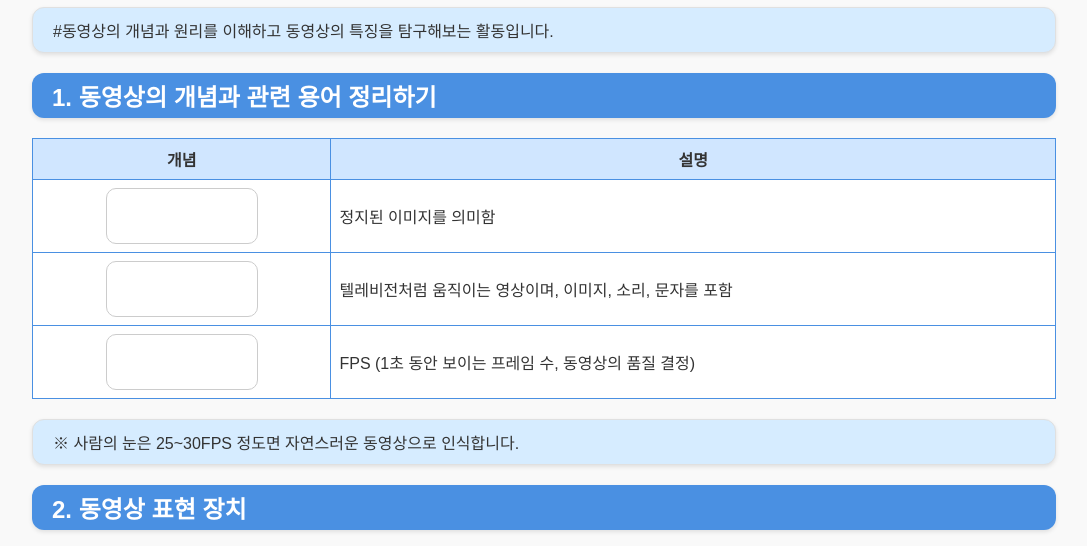
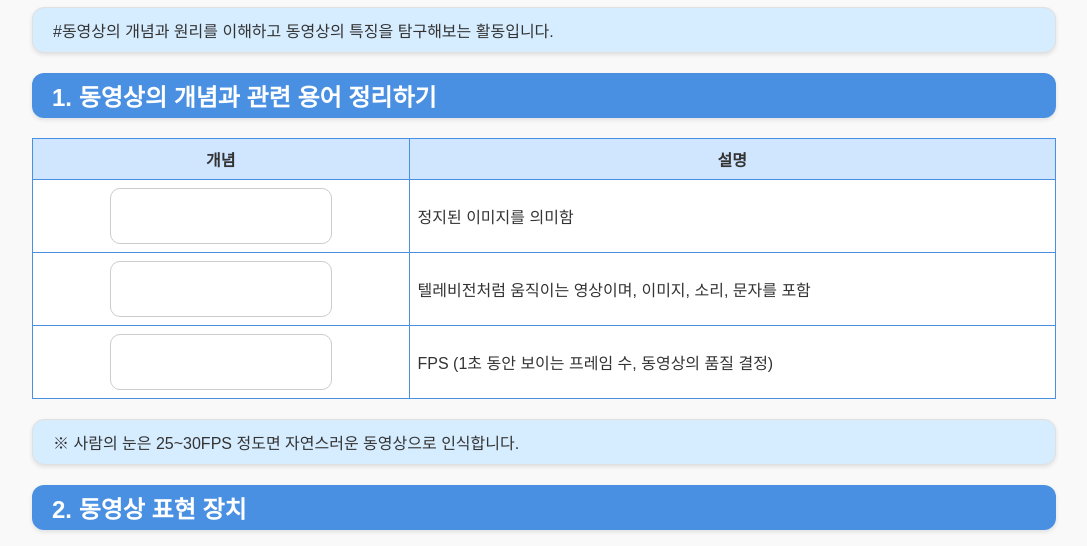
Before and after one commit to cleoseoo/data, a plain HTML site: page 활동지 변환8.html in a window 1280 px wide. Shown: the part 254-800 px from the top of the page, without its empty margins (96-1183 px from the left). Drawn offline with nearby package versions, Linux system fonts and the light colour scheme.

Commit message:
Update 활동지 변환8.html

```diff
--- a/활동지 변환8.html
+++ b/활동지 변환8.html
@@ -109,11 +109,11 @@
   <h2>1. 동영상의 개념과 관련 용어 정리하기</h2>
   <table>
     <tr><th style="background-color: #d0e6ff;">개념</th><th style="background-color: #d0e6ff;">설명</th></tr>
-    <tr><td><center> <input type="text" style="padding: 6px 10px; border: 1px solid #ccc; border-radius: 10px; font-size: 20px; width: 130px;  height: 42px; text-align: center;">
+    <tr><td><center> <input type="text" style="padding: 6px 10px; border: 1px solid #ccc; border-radius: 10px; font-size: 20px; width: 200px;  height: 42px; text-align: center;">
 </td><td>정지된 이미지를 의미함</td></tr>
-    <tr><td><center> <input type="text" style="padding: 6px 10px; border: 1px solid #ccc; border-radius: 10px; font-size: 20px; width: 130px;  height: 42px; text-align: center;">
+    <tr><td><center> <input type="text" style="padding: 6px 10px; border: 1px solid #ccc; border-radius: 10px; font-size: 20px; width: 200px;  height: 42px; text-align: center;">
 </td><td>텔레비전처럼 움직이는 영상이며, 이미지, 소리, 문자를 포함</td></tr>
-    <tr><td><center> <input type="text" style="padding: 6px 10px; border: 1px solid #ccc; border-radius: 10px; font-size: 20px; width: 130px;  height: 42px; text-align: center;">
+    <tr><td><center> <input type="text" style="padding: 6px 10px; border: 1px solid #ccc; border-radius: 10px; font-size: 20px; width: 200px;  height: 42px; text-align: center;">
 </td><td>FPS (1초 동안 보이는 프레임 수, 동영상의 품질 결정)</td></tr>
   </table>
   <p>※ 사람의 눈은 25~30FPS 정도면 자연스러운 동영상으로 인식합니다.</p>
```
